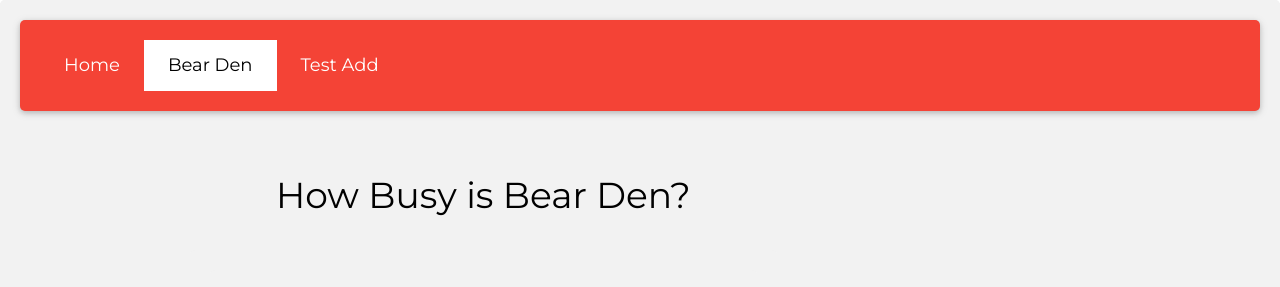
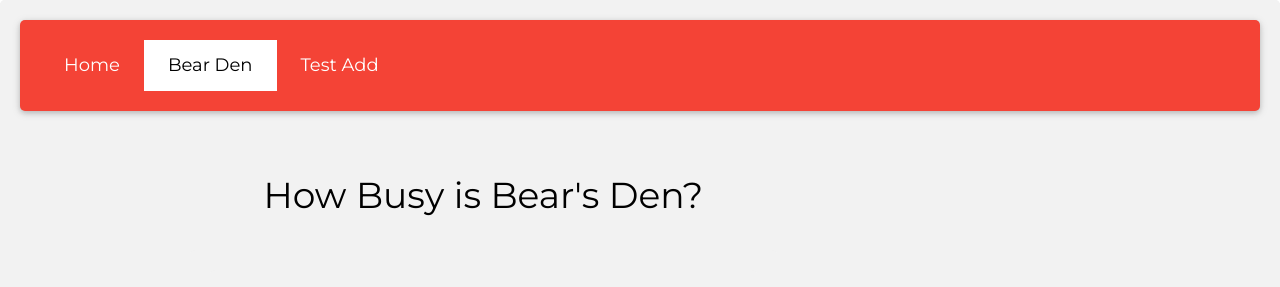
Before and after one commit to ESE205/emerson-goon-todd, a PHP site: page /BusyBear_BD.php in a window 1280 px wide. Shown: the top 287 px of the page. Run offline with PHP 8.4, Linux system fonts and the light colour scheme; data that the repository does not hold is empty; a map, chart or similar area stays blank; some libraries are stand-ins or nearby versions.

Commit message:
Update BusyBear_BD.php

```diff
--- a/BusyBear_BD.php
+++ b/BusyBear_BD.php
@@ -135,7 +135,7 @@ textarea {
 <div class="w3-row-padding w3-padding-64 w3-container">
   <div class="w3-content">
     <div class="w3-twothird">
-      <h1 style="text-align:center" ><br>How Busy is Bear Den?</h1>
+      <h1 style="text-align:center" ><br>How Busy is Bear's Den?</h1>
       <h5 class="w3-padding-small"></h5>
       <div>
     <div id="piechart"></div>
```
